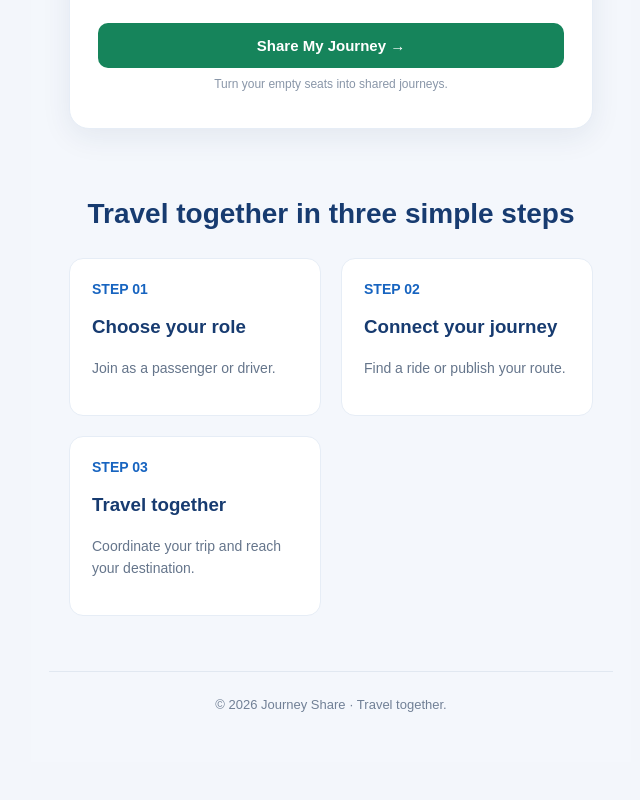
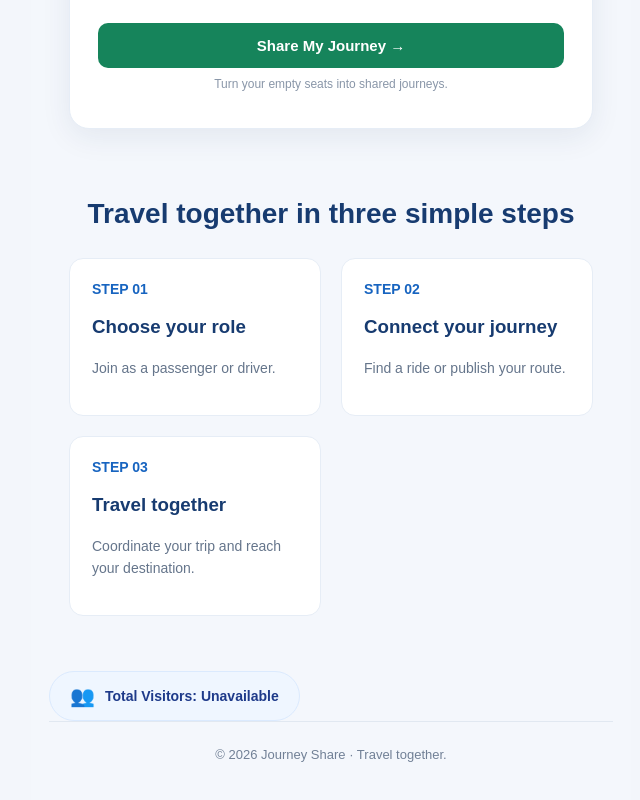
Before and after one commit to hjkgithub/dropmehome, a Next.js app: page / in a window 1280 px wide. Shown: the part 1190-1990 px from the top of the page, without its empty margins (309-949 px from the left). Before the commit the page ends 1952 px from the top, so only its background shows below. Built offline with nearby package versions, Linux system fonts and the light colour scheme; no server answers.

Commit message:
Add VisitorCounter component to the page

```diff
--- a/app/page.js
+++ b/app/page.js
@@ -7,6 +7,9 @@ import AuthForm from "./components/AuthForm";
 import DriverDashboard from "./components/DriverDashboard";
 import PassengerDashboard from "./components/PassengerDashboard";
 import RequestPopup from "./components/RequestPopup";
+import VisitorCounter from "./components/VisitorCounter";
+
+
 
 const styles = {
   page: {
@@ -845,6 +848,8 @@ function handleSwitchMode() {
             </div>
           </section>
 
+
+      <VisitorCounter />
           <footer style={{
             textAlign: "center",
             padding: "25px 15px",
```
